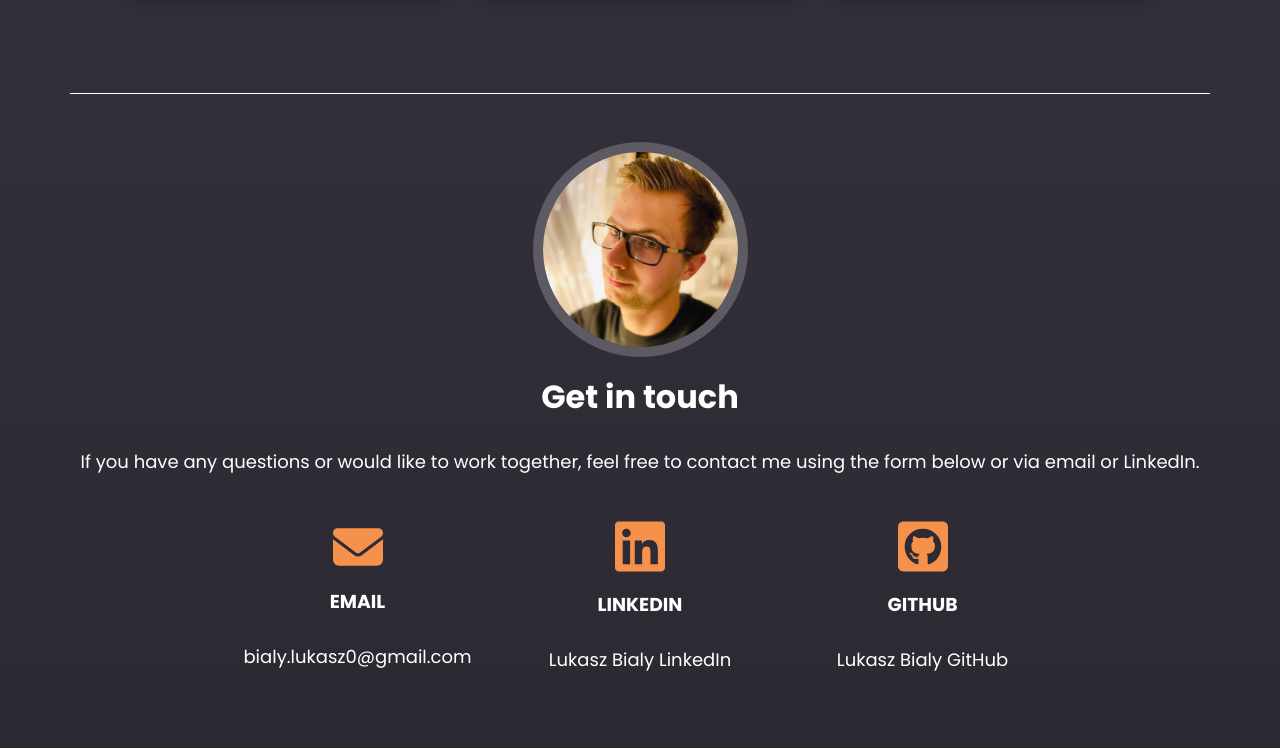
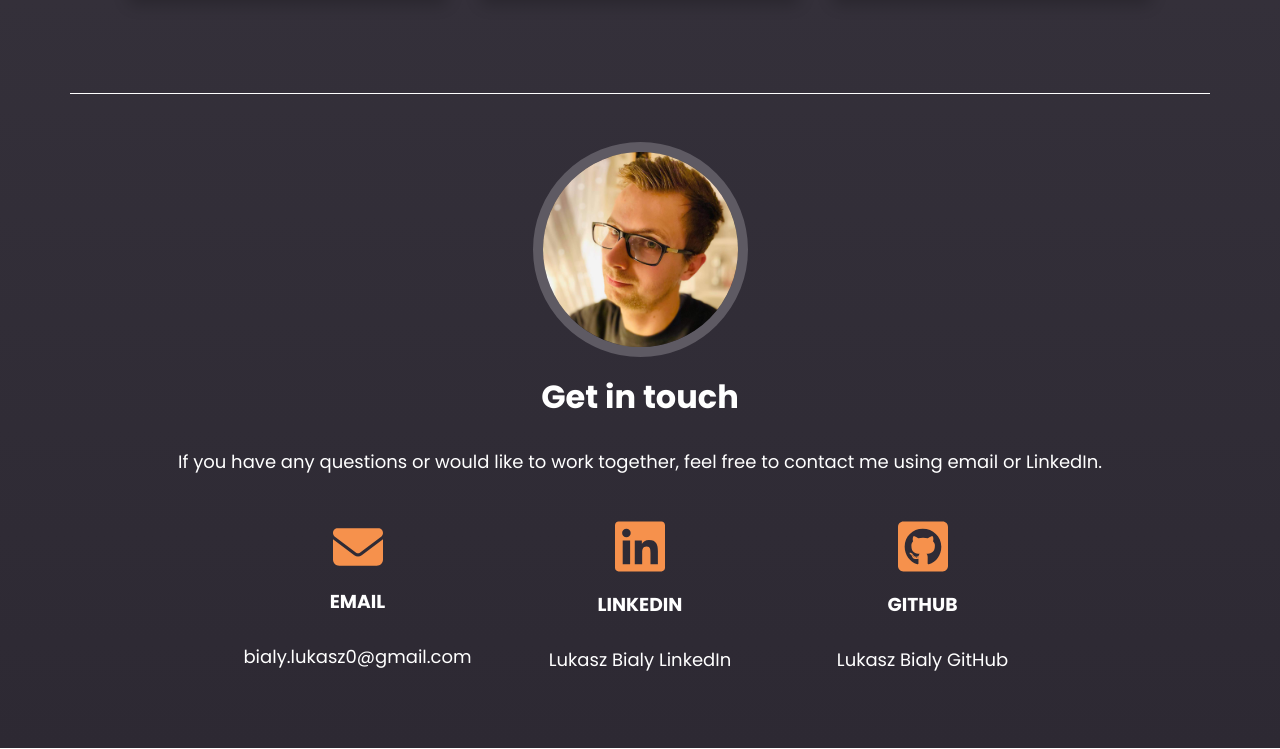
Before and after one commit to Mehcanic/portfolio-website, a website: page index.html in a window 1280 px wide. Shown: the part 4482-5231 px from the top of the page. Drawn offline with Linux system fonts and the light colour scheme.

Commit message:
fixed contact me text

```diff
--- a/index.html
+++ b/index.html
@@ -150,8 +150,7 @@
     <section id="contact">
       <img src="./images/profile-image.jpg" alt="Image of Lukasz" id="contact-img">
       <h2>Get in touch</h2>
-      <p>If you have any questions or would like to work together, feel free to contact me using the form below or via
-        email or LinkedIn.</p>
+      <p>If you have any questions or would like to work together, feel free to contact me using email or LinkedIn.</p>
       <!-- <div id="email-contact-form">
         <form action="">
           <input type="text" placeholder="Name">
```
